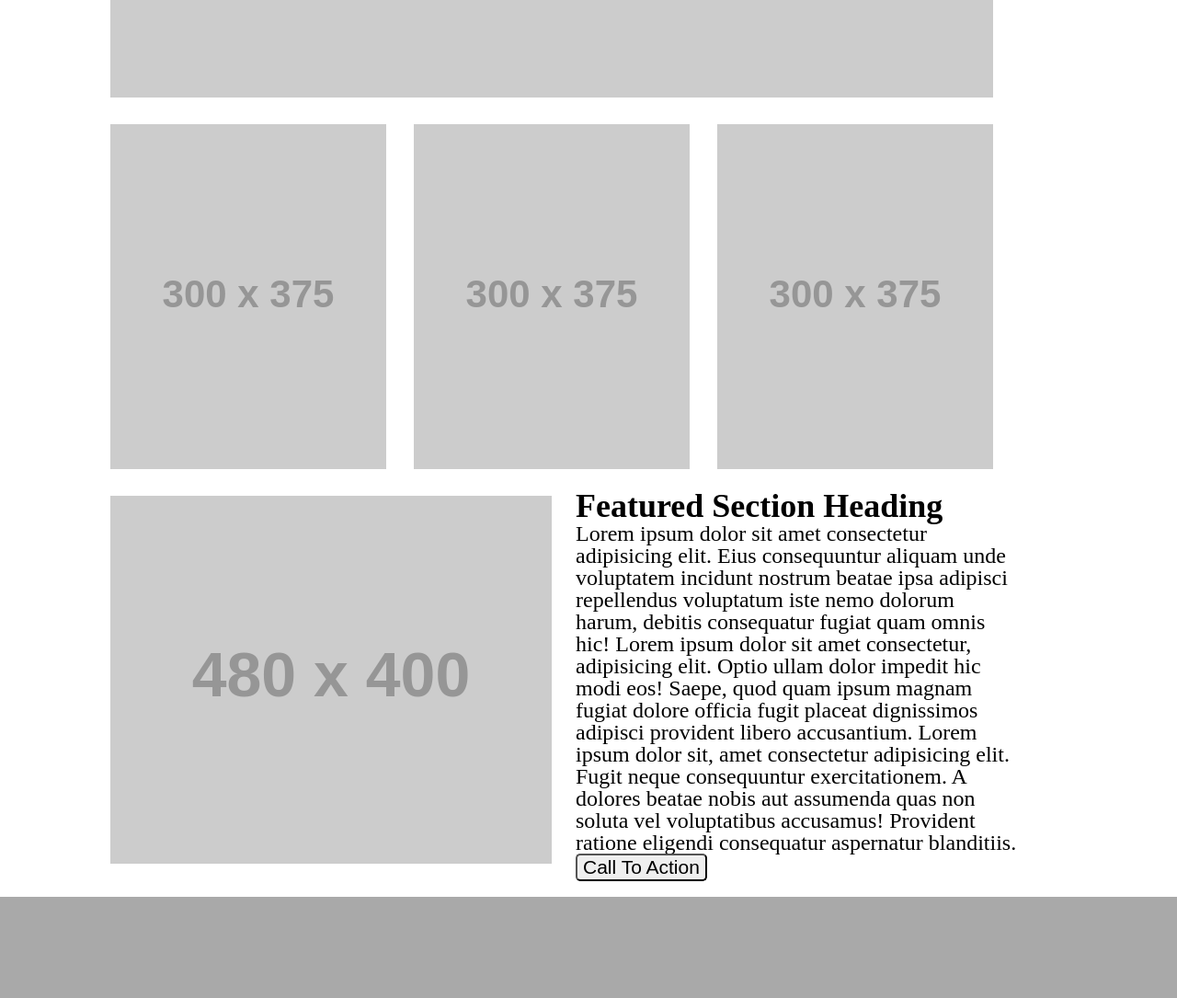
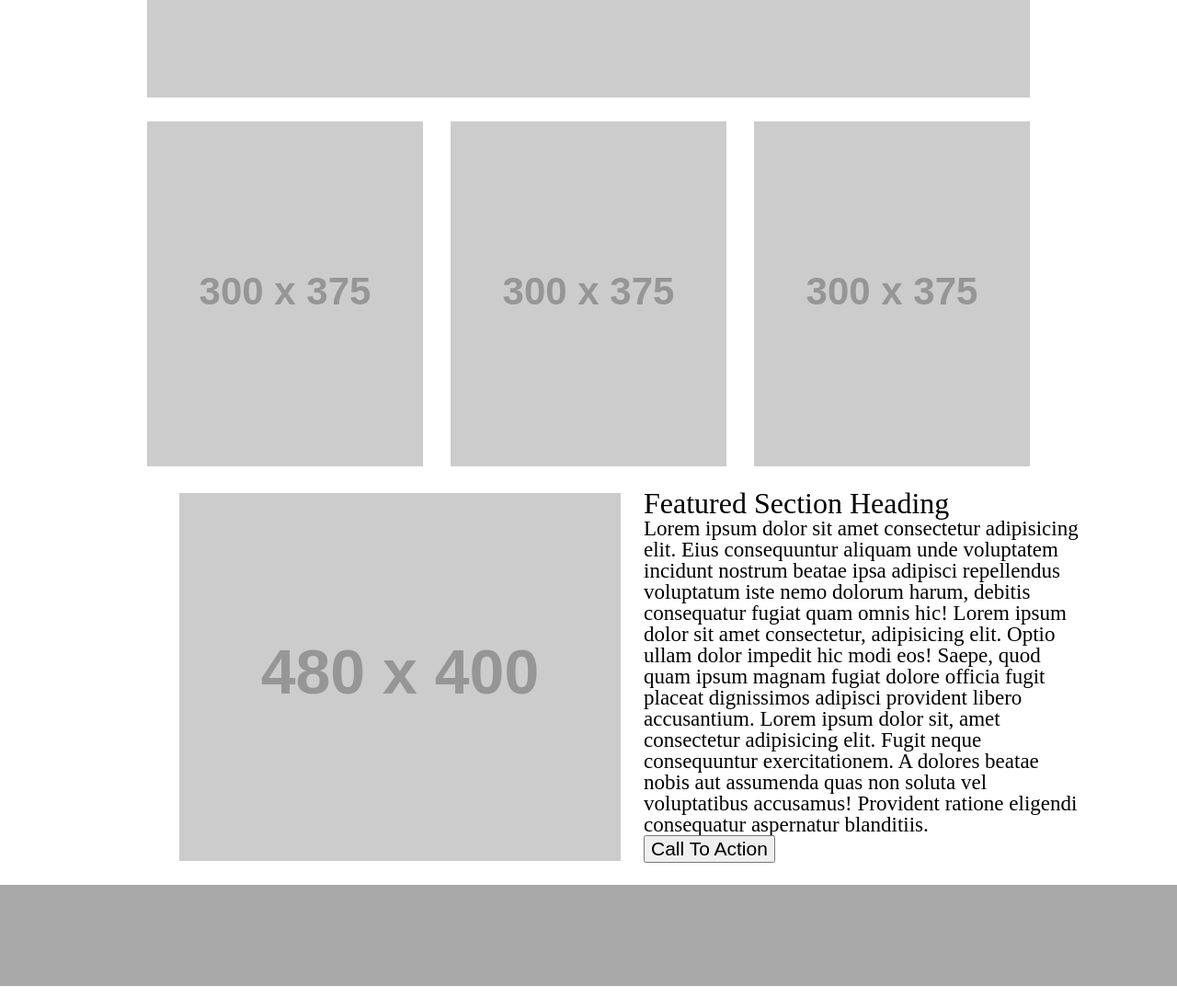
Before and after one commit to hamzashamoun96/wirefame-exercise, a plain HTML site: page index.html in a window 1280 px wide. Shown: the part 480-1565 px from the top of the page at 92% size. Drawn offline with Linux system fonts and the light colour scheme; placeholder pictures from the web are drawn by us.

Commit message:
Modifywireframe

```diff
--- a/css/style.css
+++ b/css/style.css
@@ -2,11 +2,9 @@ header,footer{
     background-color: darkgrey;
     height: 110px;
 }
-footer{
-    margin-top: 26px;
-}
+
 header img{
-    position: relative;top: 20px;left: 120px;
+    position: relative;top: 20px;left: 195px;
 }
 nav , li {
     position: relative;bottom: 6px;left: 120px;
@@ -17,30 +15,43 @@ nav , li {
 a{
     text-decoration: none;
 }
-main img{
-    position: relative;left: 120px;
-    padding-right:26px;
-    padding-top: 26px;
-}
 h2{
-    font-weight: bold;
-    font-size: 36px;
-    position: relative;left:626px;bottom: 410px;
-    width: 500px;
+    font-size: 32px;
+    font-weight: 500;
 }
 p{
-    font-size: 24px;
+    font-size: 23px;
 }
-div{
+main>img{
+    display: block;
+    margin: auto;
+    margin-top: 26px;
+    margin-bottom: 26px;
+}
+section{
+    position: relative;
+    height: 400px;
+    width: auto;
+    margin-top: 26px;
+    margin-bottom: 26px;
+}
+#pdiv{
+    position: absolute;
+    left:700px;
+    bottom: 5px;
     width: 480px;
-    height: 390px;
-    position: relative;left:626px;bottom: 410px;
-    overflow: scroll;
+    height: 400px;
 }
 button{
-    border-radius: 5px;
     font-size: 21px;
 }
-section{
-    height: 840px;
+#divimages{
+text-align: center;
 }
+#divimages img:nth-child(2){
+    padding-left: 26px;
+    padding-right: 26px;
+}
+#img480{
+    margin-left: 195px;
+}
--- a/index.html
+++ b/index.html
@@ -21,14 +21,19 @@
     </header>
     <main>
         <img src="https://placehold.it/960x450/ddd" alt="">
-        <section>
+
+        <div id="divimages">
             <img src="https://placehold.it/300x375/ddd" alt="">
             <img src="https://placehold.it/300x375/ddd" alt="">
             <img src="https://placehold.it/300x375/ddd" alt="">
-            <img src="https://placehold.it/480x400/ddd" alt="">
-            <h2>Featured Section Heading</h2>
-            <div>
+        </div>
 
+
+        <section>
+            <img id="img480" src="https://placehold.it/480x400/ddd" alt="">
+
+            <div id="pdiv">
+                <h2>Featured Section Heading</h2>
                 <p>Lorem ipsum dolor sit amet consectetur adipisicing elit. Eius consequuntur aliquam unde voluptatem
                     incidunt
                     nostrum beatae ipsa adipisci repellendus voluptatum iste nemo dolorum harum, debitis consequatur
@@ -41,8 +46,11 @@
                 <button>Call To Action</button>
             </div>
         </section>
+
     </main>
-    <footer></footer>
+    <footer>
+
+    </footer>
 </body>
 
 </html>
```
